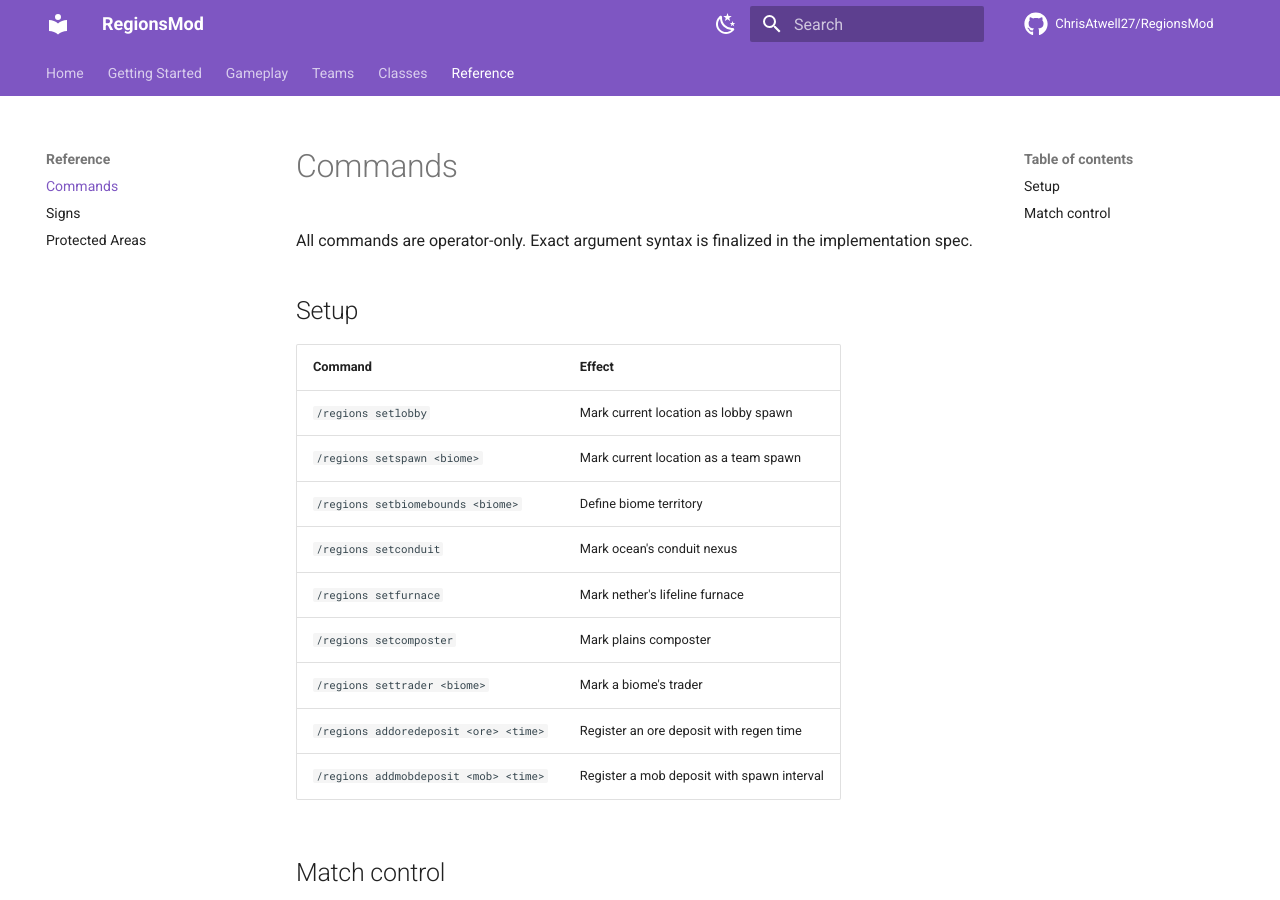
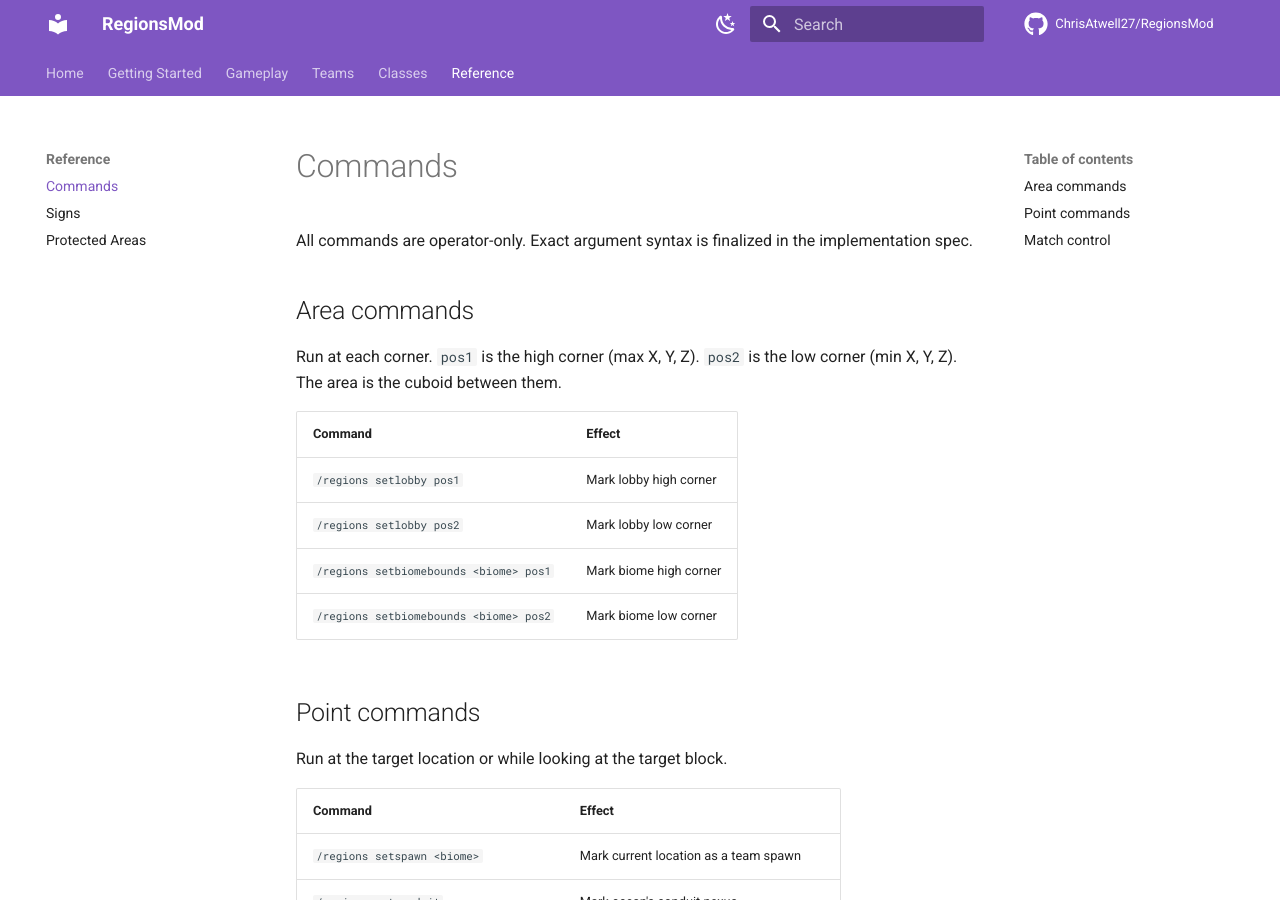
Before and after one commit to ChrisAtwell27/RegionsMod, an MkDocs documentation site: the page built from docs/reference/commands.md, in a window 1280 px wide and 900 px high. Built offline with MkDocs 1.6.1 and Material for MkDocs 9.7.7, drawn with Linux system fonts in a browser that asks for light colours; comment, search, counter and statistics services are not loaded.

Commit message:
Switch area commands to pos1/pos2 two-corner selection
Lobby and biome bounds now use /regions set<thing> pos1 and
/regions set<thing> pos2 run at each corner. pos1 is the high corner,
pos2 is the low corner. Point commands (spawn, conduit, furnace,
composter, trader, deposits) are unchanged.

Co-Authored-By: Claude Opus 4.7 (1M context) <noreply@anthropic.com>

```diff
--- a/docs/reference/commands.md
+++ b/docs/reference/commands.md
@@ -2,13 +2,24 @@
 
 All commands are operator-only. Exact argument syntax is finalized in the implementation spec.
 
-## Setup
+## Area commands
+
+Run at each corner. `pos1` is the high corner (max X, Y, Z). `pos2` is the low corner (min X, Y, Z). The area is the cuboid between them.
 
 | Command | Effect |
 | --- | --- |
-| `/regions setlobby` | Mark current location as lobby spawn |
+| `/regions setlobby pos1` | Mark lobby high corner |
+| `/regions setlobby pos2` | Mark lobby low corner |
+| `/regions setbiomebounds <biome> pos1` | Mark biome high corner |
+| `/regions setbiomebounds <biome> pos2` | Mark biome low corner |
+
+## Point commands
+
+Run at the target location or while looking at the target block.
+
+| Command | Effect |
+| --- | --- |
 | `/regions setspawn <biome>` | Mark current location as a team spawn |
-| `/regions setbiomebounds <biome>` | Define biome territory |
 | `/regions setconduit` | Mark ocean's conduit nexus |
 | `/regions setfurnace` | Mark nether's lifeline furnace |
 | `/regions setcomposter` | Mark plains composter |
```
Also changed, not shown: docs/getting-started/hosting-a-game.md (+7 -3 lines).
